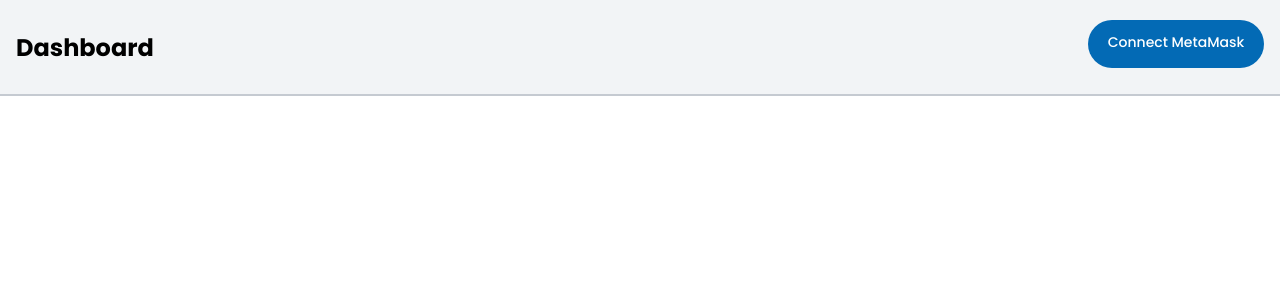
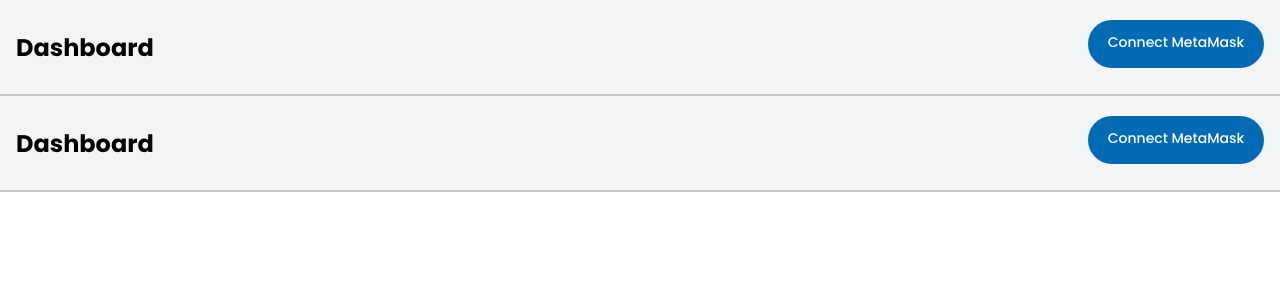
Before and after one commit to OlaiwonAbdullahi/MetaMask-Portfolio-Replica, a React (Vite) app: page / in a window 1280 px wide. Shown: the top 300 px of the page. Built offline with nearby package versions, Linux system fonts and the light colour scheme.

Commit message:
update 2 files and delete 1 file

```diff
--- a/src/App.jsx
+++ b/src/App.jsx
@@ -1,10 +1,12 @@
-import Header from "./components/Header";
+import Header from "./components/headers/Header";
+import NavBar from "./components/headers/NavBar";
 
 export default function App() {
   return (
     <div className=" ">
       <div className=" text-4xl text-center font-pop ">
         <Header />
+        <NavBar />
       </div>
     </div>
   );
--- a/src/components/Header.jsx
+++ b/src/components/headers/Header.jsx
@@ -1,4 +1,4 @@
-import Button from "./Button";
+import Button from "../Button";
 
 const Header = () => {
   return (
--- /dev/null
+++ b/src/components/headers/NavBar.jsx
@@ -0,0 +1,16 @@
+import Button from "../Button";
+
+const NavBar = () => {
+  return (
+    <div className="flex flex-row justify-between bg-bgColor h-24 border-b-2 border-b-secondary pt-5 px-4">
+      <div className="">
+        <h2 className="text-2xl font-bold mt-3">Dashboard</h2>
+      </div>
+      <div className="">
+        <Button />
+      </div>
+    </div>
+  );
+};
+
+export default NavBar;
--- a/src/pages/Overview.jsx
+++ b/src/pages/Overview.jsx
@@ -1,5 +1,3 @@
-import React from "react";
-
 const Overview = () => {
   return <div>Overview</div>;
 };
```
